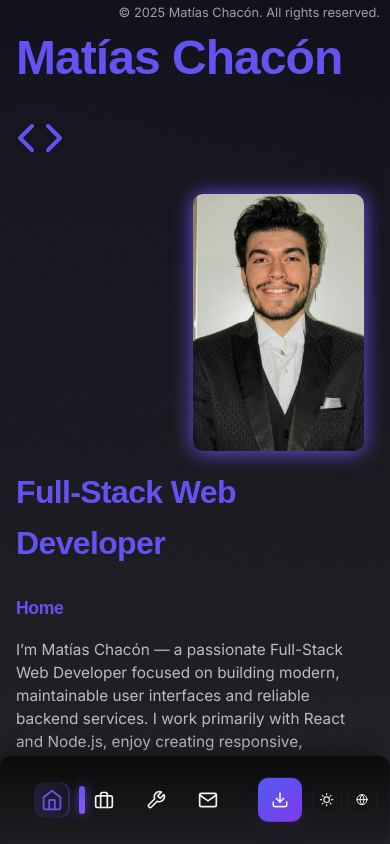
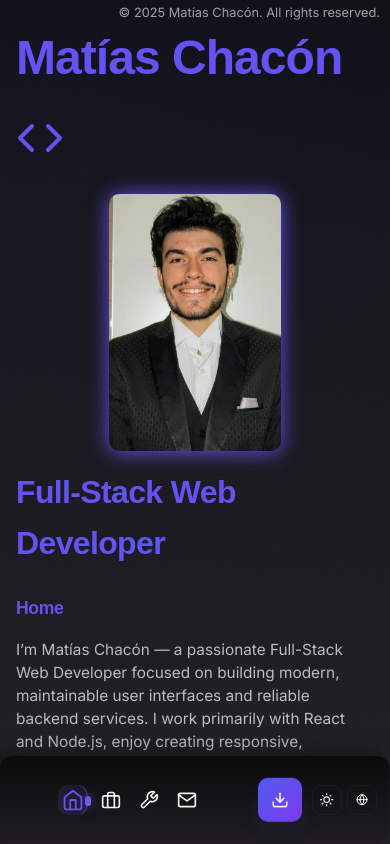
Before and after one commit to Maty910/portfolio, a React (Vite) app: page / in a window 390 px wide. Built offline with nearby package versions, Linux system fonts and the light colour scheme; a web font is replaced by a local one.

Commit message:
fix: mobile navbar styles

```diff
--- a/src/components/Header.css
+++ b/src/components/Header.css
@@ -185,18 +185,18 @@
 
   .sidebar-top, .sidebar-bottom {
     display: flex !important;
-    gap: 8px;
+    gap: 0px;
     align-items: center;
   }
 
   .sidebar-nav ul {
     flex-direction: row !important;
-    gap: 8px !important;
+    gap: 0 !important;
     width: auto !important;
   }
 
   .sidebar-nav li {
-    padding: 8px !important;
+    padding: 5px !important;
     border-radius: 10px !important;
     justify-content: center !important;
   }
@@ -224,4 +224,14 @@
   .brand-avatar {
     display: none;
   }
+
+  .lang-toggle .lang-label {
+    margin-left: 0;
+  }
+
+  .indicator {
+    right: -3px;
+    top: 35%;
+    height: 35%;
+  }
 }
--- a/src/components/Home.css
+++ b/src/components/Home.css
@@ -74,9 +74,8 @@
     width: auto;
     height: auto;
     object-fit: cover;
-    margin-left: auto;
-    margin-right: 0.6rem;
     border-radius: 10px;
+    place-self: center;
   }
 
   /* evita que el contenido llegue al fondo bajo la barra inferior */
```
